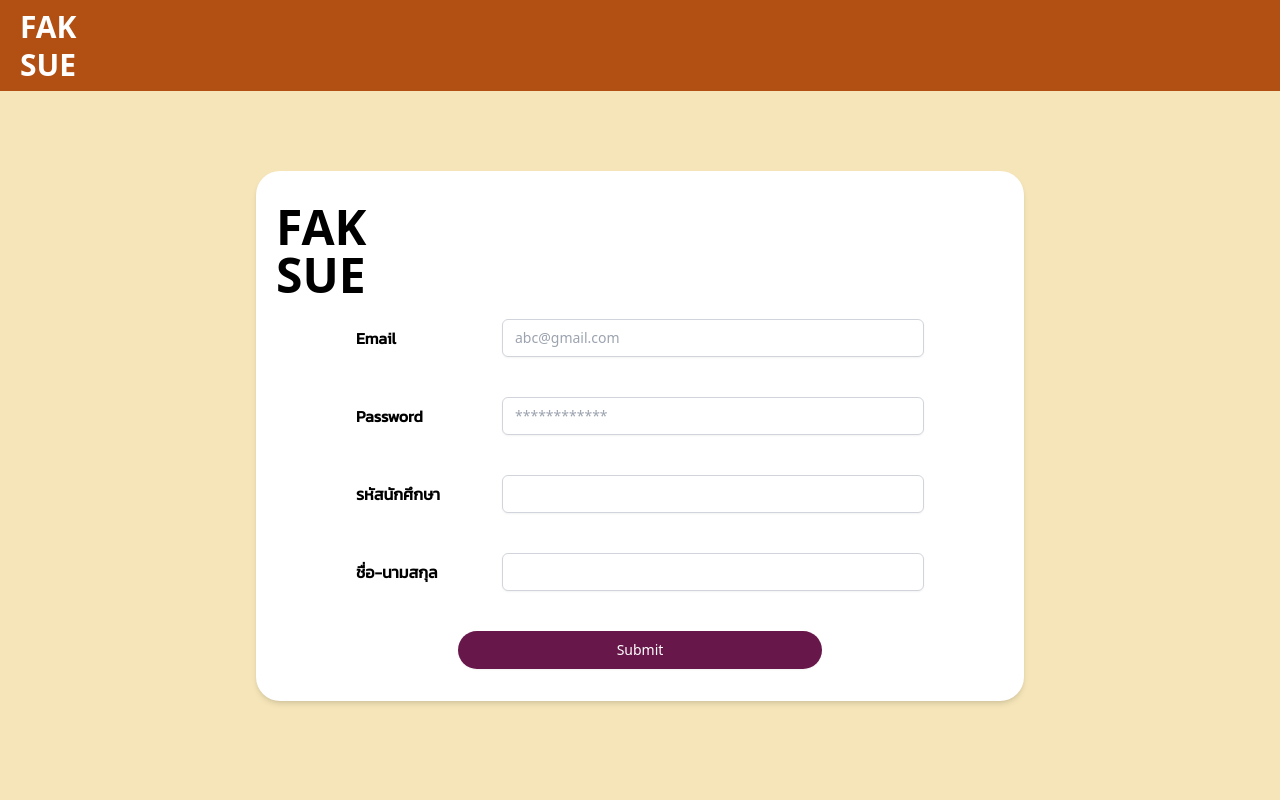
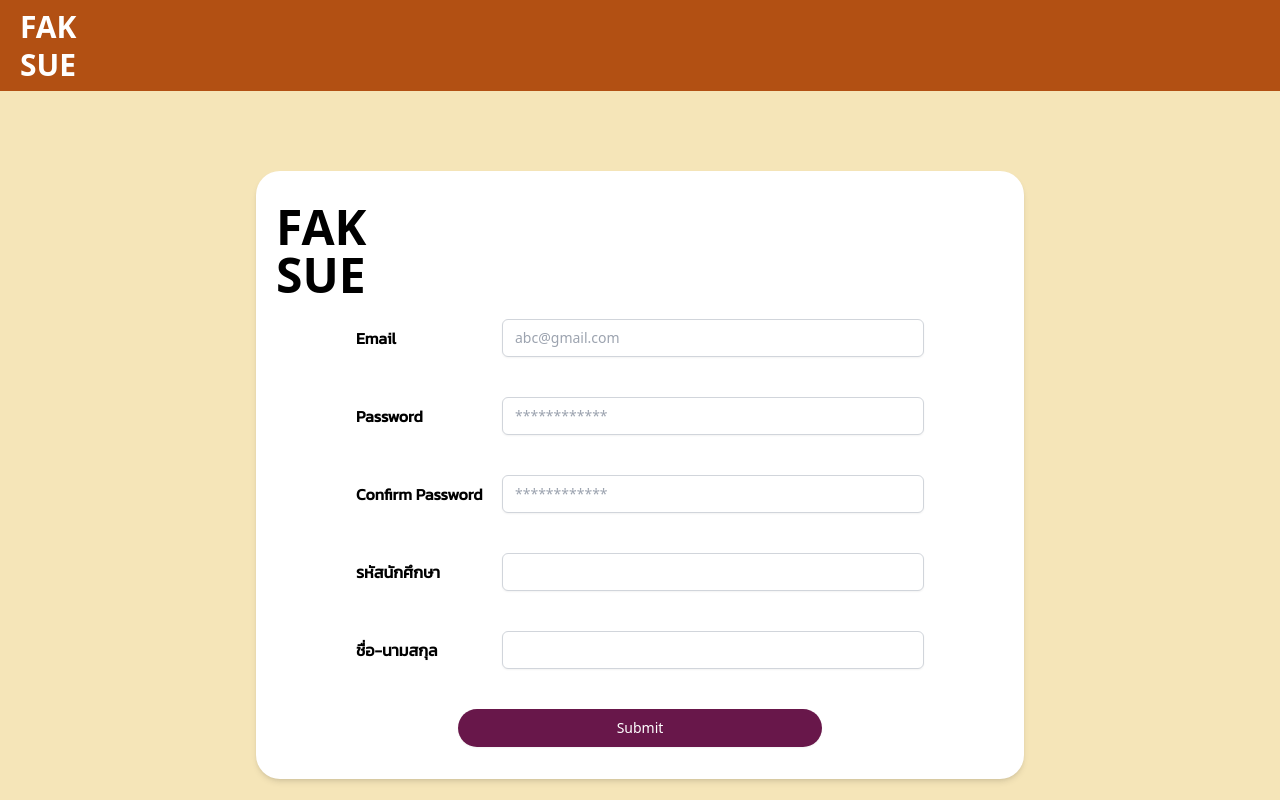
Before and after one commit to ISAG-V2-WebDev/fak-sue-frontend, a React (Vite) app: page /register in a window 1280 px wide. Built offline with nearby package versions, Linux system fonts and the light colour scheme.

Commit message:
confirm password

```diff
--- a/src/components/RubFakForm.tsx
+++ b/src/components/RubFakForm.tsx
@@ -69,7 +69,7 @@ const RubFakForm = ({ changeRubFakFormVisibility }: RubFakFormProps) => {
                         <label
                             htmlFor="selectedTime"
                             className="font-kanit font-medium">
-                            เวลา
+                            สั่งได้ถึงเวลา
                         </label>
                         <select
                             id="time"
--- a/src/pages/Register.tsx
+++ b/src/pages/Register.tsx
@@ -1,13 +1,35 @@
-import React from 'react'
+import React, { useState } from 'react'
 
 const Register = () => {
+    const [password, setPassword] = useState('')
+    const [confirmPassword, setConfirmPassword] = useState('')
+
+    const handlePasswordChange = (
+        event: React.ChangeEvent<HTMLInputElement>
+    ) => {
+        setPassword(event.target.value)
+    }
+
+    const handleConfirmPasswordChange = (
+        event: React.ChangeEvent<HTMLInputElement>
+    ) => {
+        setConfirmPassword(event.target.value)
+    }
+
+    const handleSubmit = (event: React.FormEvent<HTMLFormElement>) => {
+        event.preventDefault()
+        if (password !== confirmPassword) {
+            alert("Password and Confirm Password do not match")
+        }
+    }
+
     return (
         <div className="flex flex-col justify-center items-center h-fit">
             <div className="bg-white shadow-md px-5 lg:flex-row mx-10 sm:mx-24 py-8 rounded-3xl w-full max-w-3xl mt-20">
                 <h1 className=" text-5xl font-bold mb-5">
                     FAK <br /> SUE
                 </h1>
-                <form action="#" className="flex flex-col">
+                <form action="#" className="flex flex-col" onSubmit={handleSubmit}>
                     <div className="grid gap-y-2 sm:grid-cols-4 sm:gap-y-10 sm:gap-x-4 max-w-4xl sm:mx-20 items-center">
                         <label
                             htmlFor="email"
@@ -37,11 +59,32 @@ const Register = () => {
                             autoComplete="current-password"
                             placeholder="************"
                             required
+                            value={password}
+                            onChange={handlePasswordChange}
                             className="appearance-none block w-full px-3 py-2 border border-gray-300 rounded-md shadow-sm placeholder-gray-400
                               focus:outline-none focus:ring-blue-500 focus:border-blue-500 sm:text-sm col-span-3"
                         />
 
-                        <label htmlFor="studentId" className="block text-md font-extrabold text-black font-kanit">
+                        <label
+                            htmlFor="confirmPassword"
+                            className="block text-md font-extrabold text-black font-kanit">
+                            Confirm Password
+                        </label>
+                        <input
+                            id="confirmPassword"
+                            name="confirmPassword"
+                            type="password"
+                            placeholder="************"
+                            required
+                            value={confirmPassword}
+                            onChange={handleConfirmPasswordChange}
+                            className="appearance-none block w-full px-3 py-2 border border-gray-300 rounded-md shadow-sm placeholder-gray-400
+                              focus:outline-none focus:ring-blue-500 focus:border-blue-500 sm:text-sm col-span-3"
+                        />
+
+                        <label
+                            htmlFor="studentId"
+                            className="block text-md font-extrabold text-black font-kanit">
                             รหัสนักศึกษา
                         </label>
                         <input
@@ -51,7 +94,9 @@ const Register = () => {
                             className="appearance-none block w-full px-3 py-2 border border-gray-300 rounded-md shadow-sm placeholder-gray-400
                               focus:outline-none focus:ring-blue-500 focus:border-blue-500 sm:text-sm col-span-3"
                         />
-                        <label htmlFor="fname" className="block text-md font-extrabold text-black font-kanit">
+                        <label
+                            htmlFor="fname"
+                            className="block text-md font-extrabold text-black font-kanit">
                             ชื่อ-นามสกุล
                         </label>
                         <input
```
Lines whose indentation alone changed are shown as unchanged.
